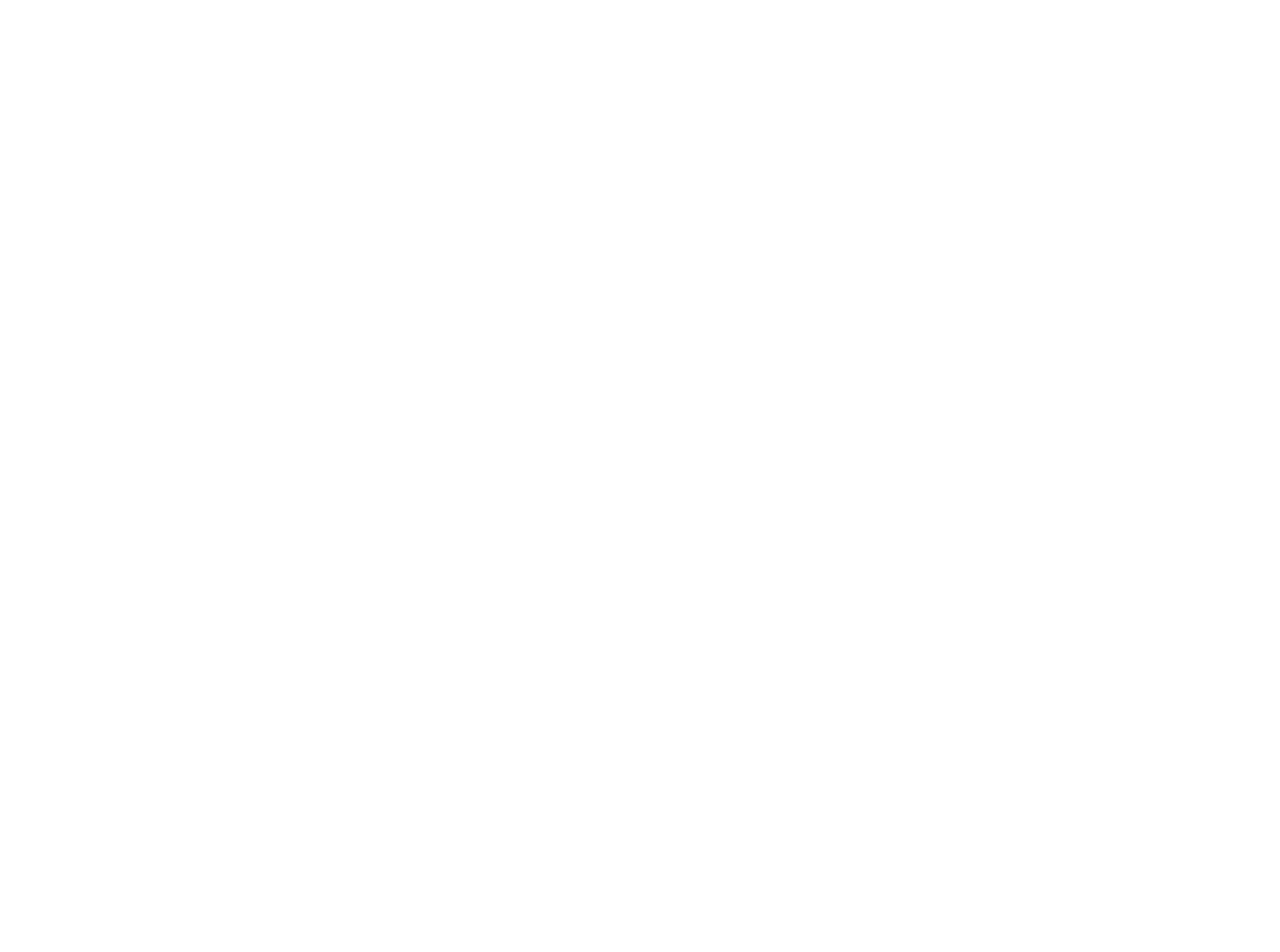
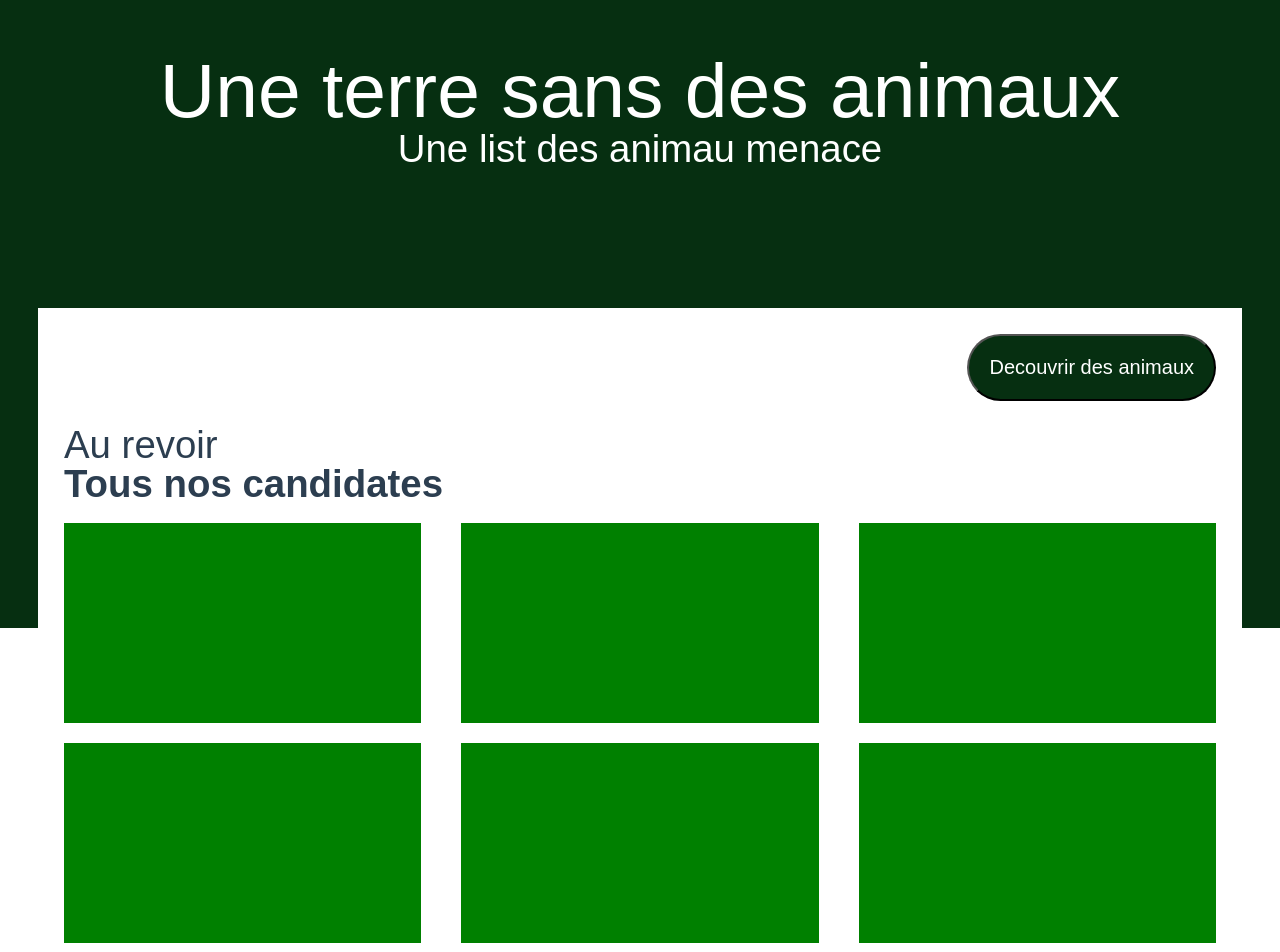
Before and after one commit to tanamanda13/Noah-s-ark, a Vue app: page /list in a window 1280 px wide. Shown: the part 180-1132 px from the top of the page. Before the commit the page ends 800 px from the top, so only its background shows below. Built offline with nearby package versions, Linux system fonts and the light colour scheme.

Commit message:
home list

```diff
--- a/src/App.vue
+++ b/src/App.vue
@@ -1,9 +1,5 @@
 <template>
   <div id="app">
-    <div id="nav">
-      <router-link to="/">Home</router-link> |
-      <router-link to="/about">About</router-link>
-    </div>
     <router-view/>
   </div>
 </template>
--- a/src/components/HelloWorld.vue
+++ b/src/components/HelloWorld.vue
@@ -1,34 +1,7 @@
 <template>
   <div class="hello">
     <h1>{{ msg }}</h1>
-    <p>
-      For a guide and recipes on how to configure / customize this project,<br>
-      check out the
-      <a href="https://cli.vuejs.org" target="_blank" rel="noopener">vue-cli documentation</a>.
-    </p>
-    <h3>Installed CLI Plugins</h3>
-    <ul>
-      <li><a href="https://github.com/vuejs/vue-cli/tree/dev/packages/%40vue/cli-plugin-babel" target="_blank" rel="noopener">babel</a></li>
-      <li><a href="https://github.com/vuejs/vue-cli/tree/dev/packages/%40vue/cli-plugin-pwa" target="_blank" rel="noopener">pwa</a></li>
-      <li><a href="https://github.com/vuejs/vue-cli/tree/dev/packages/%40vue/cli-plugin-router" target="_blank" rel="noopener">router</a></li>
-      <li><a href="https://github.com/vuejs/vue-cli/tree/dev/packages/%40vue/cli-plugin-eslint" target="_blank" rel="noopener">eslint</a></li>
-    </ul>
-    <h3>Essential Links</h3>
-    <ul>
-      <li><a href="https://vuejs.org" target="_blank" rel="noopener">Core Docs</a></li>
-      <li><a href="https://forum.vuejs.org" target="_blank" rel="noopener">Forum</a></li>
-      <li><a href="https://chat.vuejs.org" target="_blank" rel="noopener">Community Chat</a></li>
-      <li><a href="https://twitter.com/vuejs" target="_blank" rel="noopener">Twitter</a></li>
-      <li><a href="https://news.vuejs.org" target="_blank" rel="noopener">News</a></li>
-    </ul>
-    <h3>Ecosystem</h3>
-    <ul>
-      <li><a href="https://router.vuejs.org" target="_blank" rel="noopener">vue-router</a></li>
-      <li><a href="https://vuex.vuejs.org" target="_blank" rel="noopener">vuex</a></li>
-      <li><a href="https://github.com/vuejs/vue-devtools#vue-devtools" target="_blank" rel="noopener">vue-devtools</a></li>
-      <li><a href="https://vue-loader.vuejs.org" target="_blank" rel="noopener">vue-loader</a></li>
-      <li><a href="https://github.com/vuejs/awesome-vue" target="_blank" rel="noopener">awesome-vue</a></li>
-    </ul>
+
   </div>
 </template>
 
--- a/src/router/index.js
+++ b/src/router/index.js
@@ -11,12 +11,12 @@
     component: Home
   },
   {
-    path: '/about',
-    name: 'About',
+    path: '/list',
+    name: 'List',
     // route level code-splitting
     // this generates a separate chunk (about.[hash].js) for this route
     // which is lazy-loaded when the route is visited.
-    component: () => import(/* webpackChunkName: "about" */ '../views/About.vue')
+    component: () => import(/* webpackChunkName: "list" */ '../views/List.vue')
   }
 ]
 
--- a/src/views/About.vue
+++ /dev/null
@@ -1,5 +0,0 @@
-<template>
-  <div class="about">
-    <h1>This is an about page</h1>
-  </div>
-</template>
--- a/src/views/Home.vue
+++ b/src/views/Home.vue
@@ -1,18 +1,70 @@
 <template>
   <div class="home">
-    <img alt="Vue logo" src="../assets/logo.png">
-    <HelloWorld msg="Welcome to Your Vue.js App"/>
+    <div class="intro">
+      <p>Une terre sans des animaux </p>
+    </div>
+    <main>
+      <p>Lorem ipsum dolor sit amet, consetetur sadipscing elitr, sed diam nonumy eirmod tempor invidunt ut labore et dolore magna aliquyam erat, sed diam voluptua dkhlskhhsg</p>
+      <router-link to="/list"><button>Decouvrir des animaux</button></router-link>
+    </main>
+
+   <!-- <HelloWorld msg="Welcome to Your Vue.js App"/>-->
   </div>
 </template>
 
 <script>
 // @ is an alias to /src
-import HelloWorld from '@/components/HelloWorld.vue'
+//import HelloWorld from '@/components/HelloWorld.vue'
 
-export default {
+/*export default {
   name: 'Home',
   components: {
     HelloWorld
   }
+}*/
+</script>
+<style scoped>
+body{
+ margin: 0;
+  width: 100vw;
+  height:100vh;
+  display: flex;
+  flex-direction:column;
+  align-items: center;
 }
-</script>
+
+.intro{
+  background-color:#062F11;
+  width: 100vw;
+  height:100vh;
+  display: flex;
+  justify-content: center;
+  align-items: center;
+}
+
+.home .intro p{
+  color: #fff;
+  font-family: sans-serif;
+  font-size: 6vw;
+}
+
+.home main{
+  width:100vw;
+  max-width:1440px;
+  display: flex;
+  flex-direction:column;
+  align-items: center;
+  margin-bottom: 5.5vw;
+
+}
+
+.home main p{
+  width:90vw;
+  text-align: center;
+  font-size: 40px;
+}
+
+
+
+
+</style>
--- /dev/null
+++ b/src/views/List.vue
@@ -0,0 +1,121 @@
+<template>
+  <div class="list">
+    <div class="intro">
+      <p>Une terre sans des animaux<br><span>Une list des animau menace</span></p>
+    </div>
+    <main>
+      <div class="wrapper__button">
+        <button>Decouvrir des animaux</button>
+      </div>
+      <div class="list__headline">
+        <p>Au revoir</p>
+        <h2>Tous nos candidates</h2>
+      </div>
+
+      <div class="wrapper__list">
+        <div class="wrapper__list__elmenet"></div>
+        <div class="wrapper__list__elmenet"></div>
+        <div class="wrapper__list__elmenet"></div>
+        <div class="wrapper__list__elmenet"></div>
+        <div class="wrapper__list__elmenet"></div>
+        <div class="wrapper__list__elmenet"></div>
+        <div class="wrapper__list__elmenet"></div>
+      </div>
+
+    </main>
+
+  </div>
+</template>
+
+<style scoped>
+
+
+.list{
+   display: flex;
+  flex-direction:column;
+  align-items: center;
+  justify-content: center;
+}
+
+.list__headline{
+  text-align-last: left;
+  font-family: sans-serif;
+  line-height: 3vw;
+  margin-top: 2vw;
+
+}
+.list__headline p,h2{
+  line-height: 3vw;
+  padding:0;
+  margin:0;
+  font-size: 3vw;
+}
+
+
+main{
+  width:100vw;
+  max-width:1440px;
+  margin-bottom: 5.5vw;
+  padding:2vw;
+
+  margin-top: -40vh;
+  background-color: #fff;
+  width:90vw;
+  max-width:1200px;
+}
+
+.wrapper__button{
+  width:100%;
+  display: flex;
+  justify-content: flex-end;
+
+}
+
+.wrapper__list{
+  margin-top: 20px;
+  display: flex;
+  justify-content:space-between;
+   flex-wrap:wrap;
+
+}
+
+.wrapper__list__elmenet{
+  width:31%;
+  height:200px;
+  background-color:green;
+  margin-bottom: 20px;
+}
+
+@media only screen and (max-width: 600px) {
+  .wrapper__list__elmenet{
+    width:100%
+  }
+}
+
+.intro{
+  background-color:#062F11;
+  width: 100vw;
+  height:100vh;
+
+}
+.intro p{
+  color: #fff;
+  font-family: sans-serif;
+  font-size: 6vw;
+  line-height: 3.5vw;
+  text-align: center;
+  margin-top: 30vh;
+}
+.intro span{
+  font-size: 3vw;
+}
+
+button{
+  background-color: #062F11;
+  color:#fff;
+  padding:20px;
+  border-radius:50px;
+  font-size: 20px;
+}
+
+</style>
```
Also changed, not shown: src/views/Blog.vue (added), 1 other file (tests, documents, lock files or other folders).
